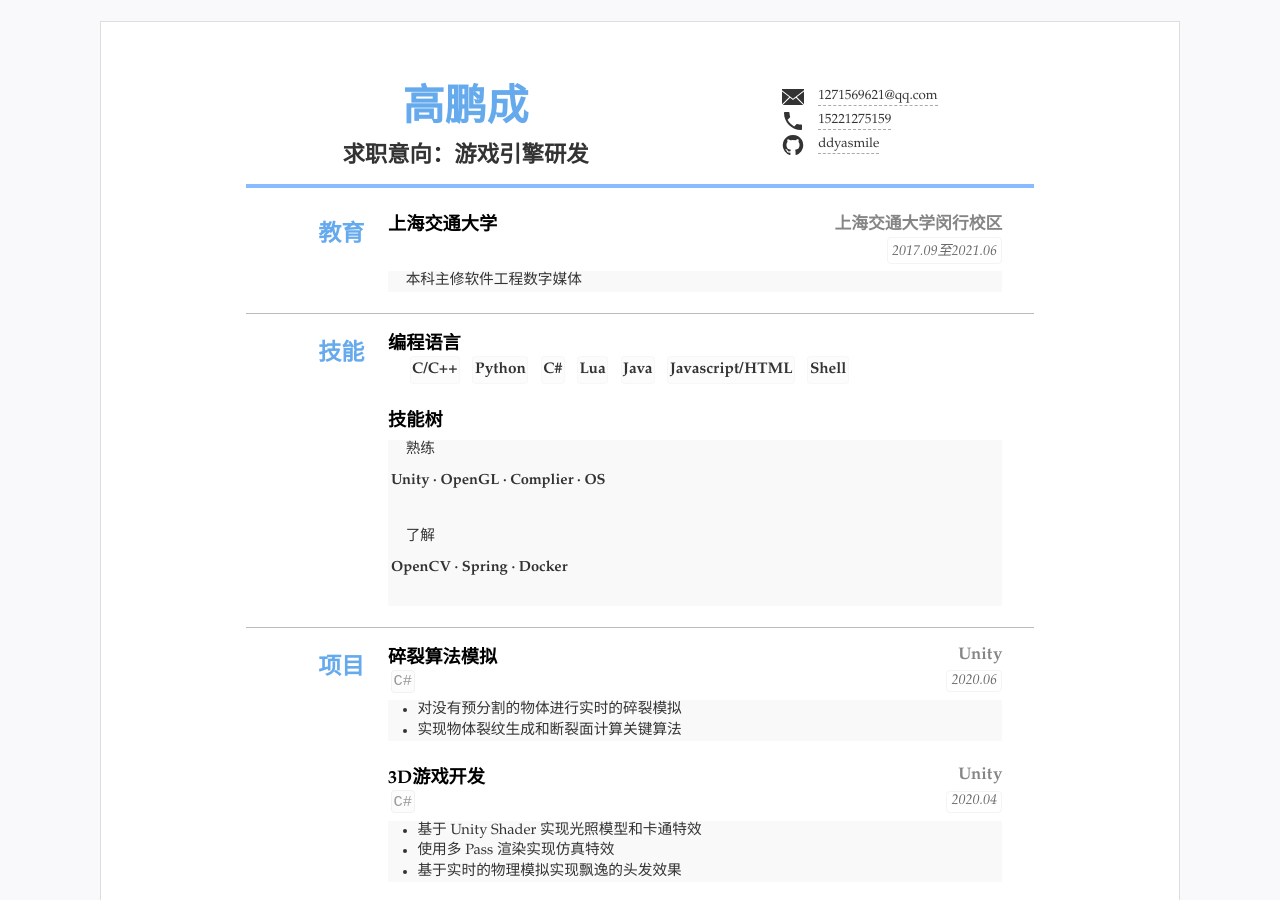
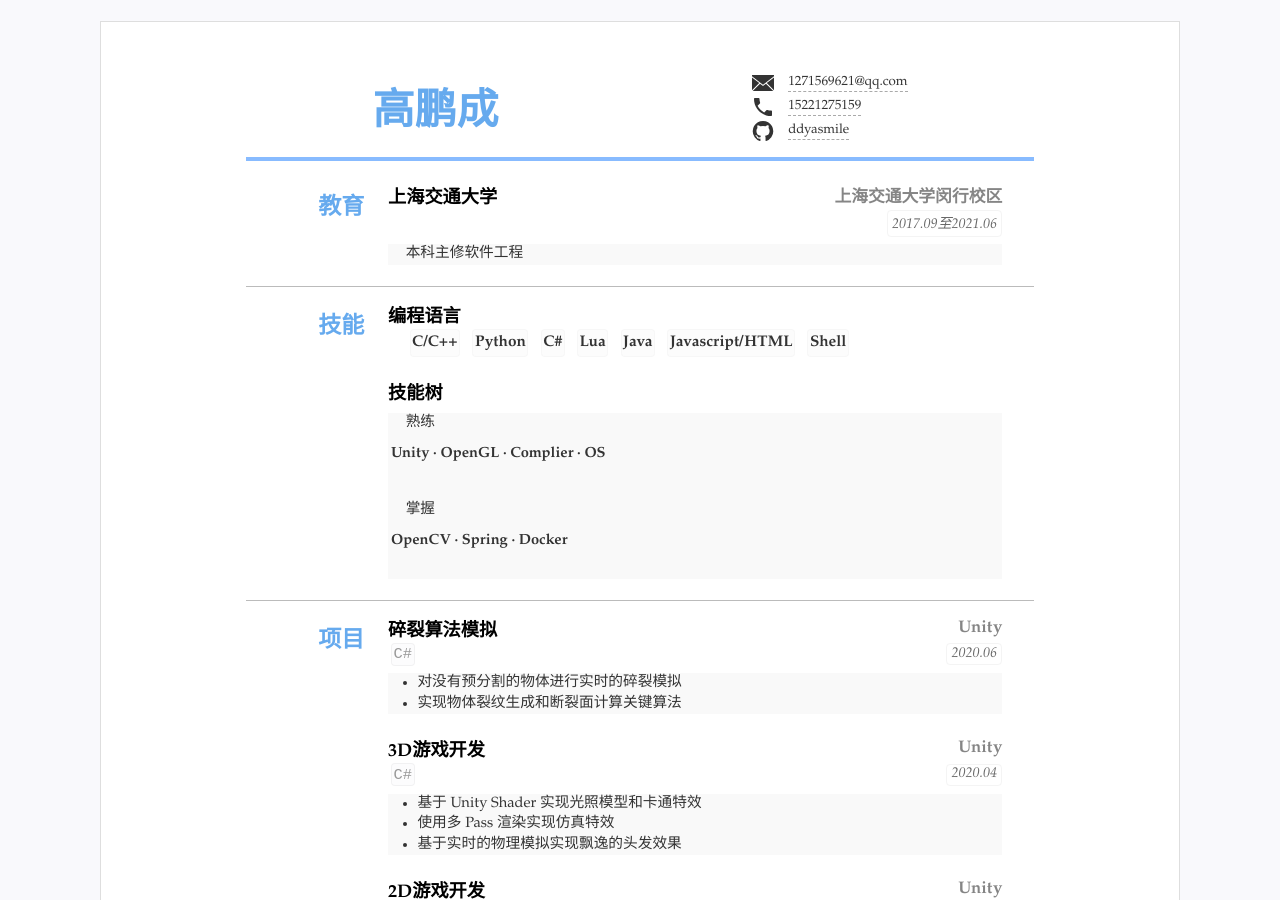
Before and after one commit to ddyasmile/resume, a Jekyll site: the page built from index.html, in a window 1280 px wide and 900 px high. Built offline with Jekyll 4.4.1, drawn with Linux system fonts in a browser that asks for light colours.

Commit message:
[fix] details

```diff
--- a/_data/_md/skills.md
+++ b/_data/_md/skills.md
@@ -4,7 +4,7 @@
 |---|
 | |
 
-了解
+掌握
 
 | OpenCV · Spring · Docker |
 |---|
--- a/_data/resume.yml
+++ b/_data/resume.yml
@@ -4,7 +4,7 @@
 title: "高鹏成求职简历"
 lang: "zh" #语言设置 zh表示中文 en 表示英语
 name: "高鹏成"
-jobtitle: "求职意向：游戏引擎研发" #可空不显示
+jobtitle: "" #可空不显示
 photo: "" #照片可空，不显示
 
 #联系方式
@@ -30,7 +30,7 @@ main: #简历主要内容，
   - title: 上海交通大学
     duration: "2017.09至2021.06"
     sub: 上海交通大学闵行校区
-    detail: 本科主修软件工程数字媒体
+    detail: 本科主修软件工程
 
 - type: skills
   name: 技能
```
